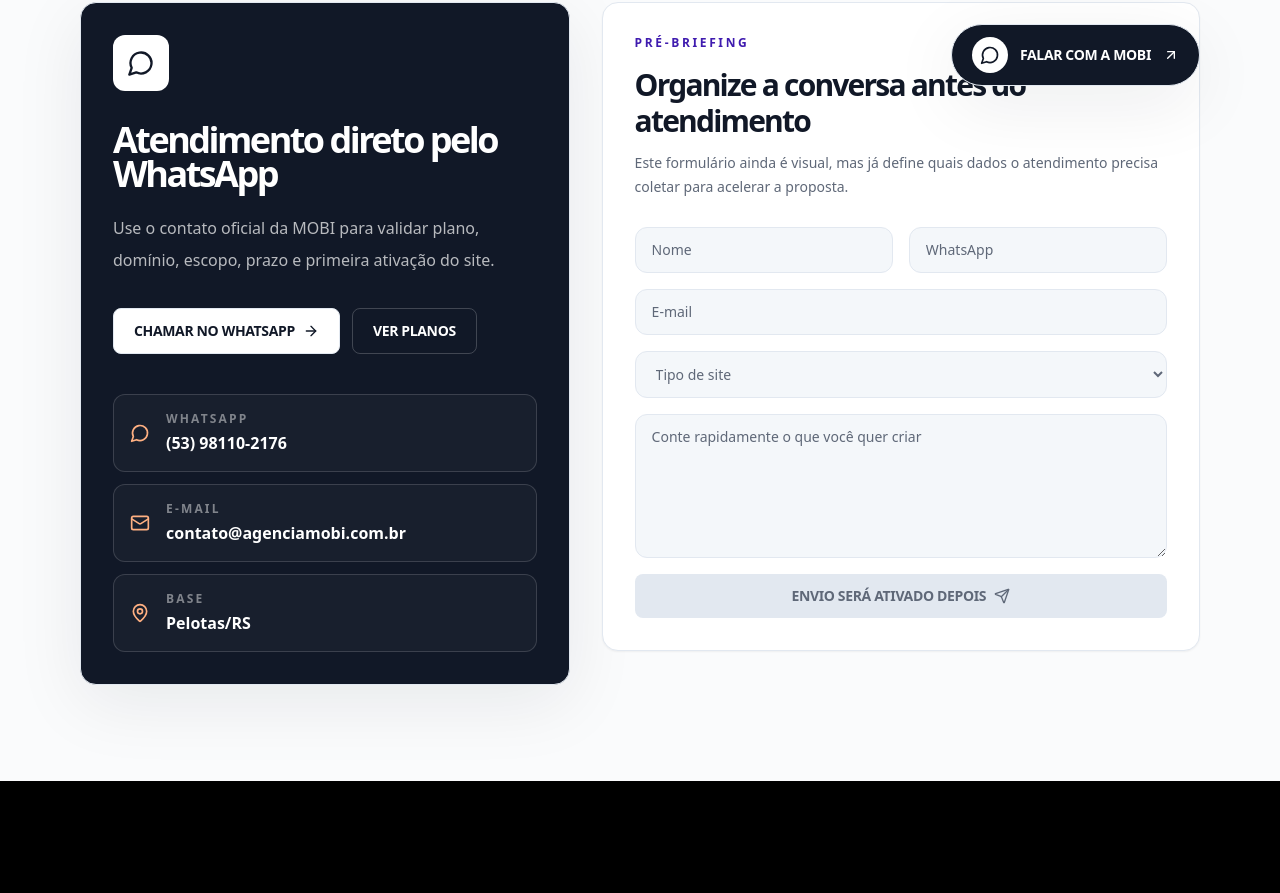
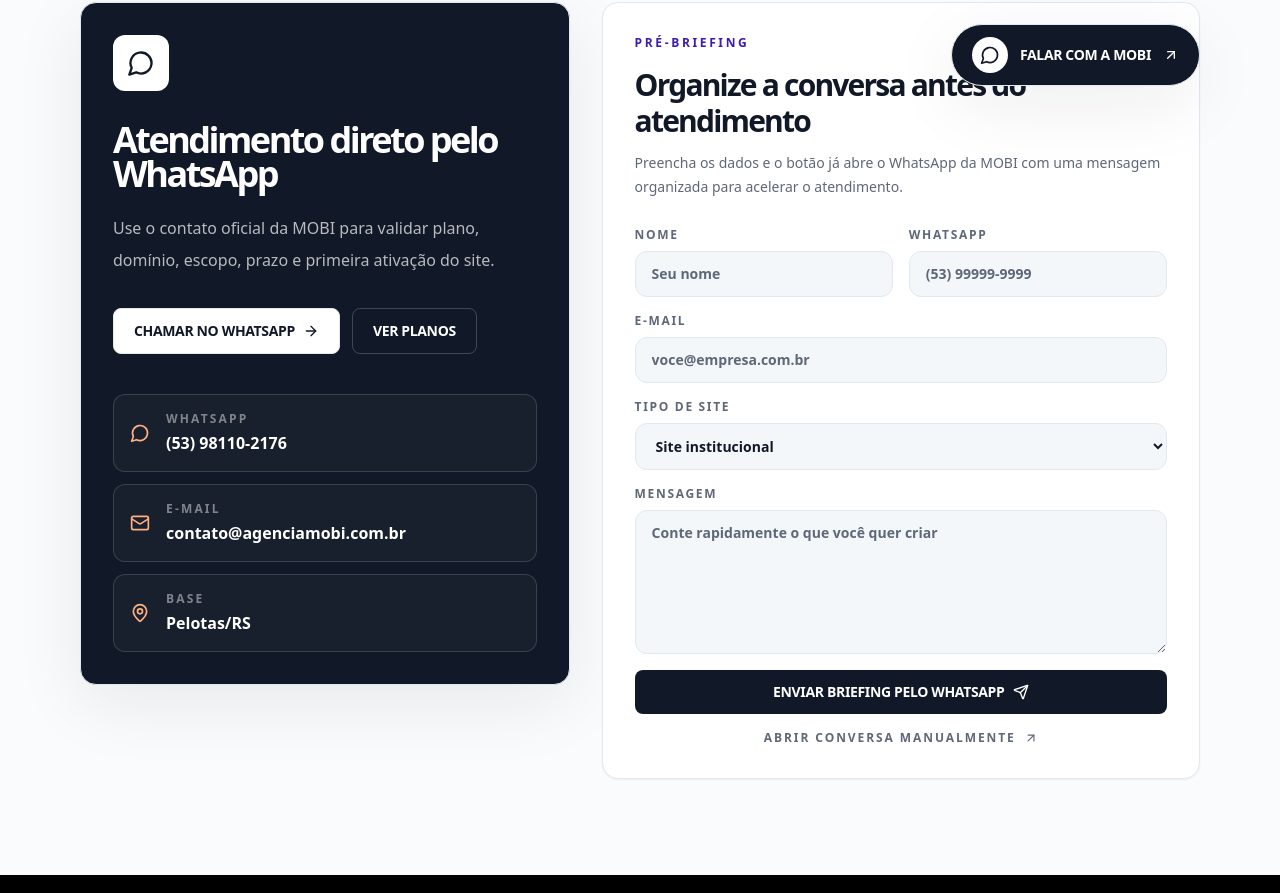
Before and after one commit to agenciamobi/mobidigital, a Next.js app: page /contato in a window 1280 px wide. Shown: the part 690-1583 px from the top of the page. Built offline with nearby package versions, Linux system fonts and the light colour scheme.

Commit message:
Use functional WhatsApp briefing form on contact page

```diff
--- a/app/contato/page.tsx
+++ b/app/contato/page.tsx
@@ -1,5 +1,6 @@
-import { ArrowRight, Mail, MapPin, MessageCircle, Send } from "lucide-react";
+import { ArrowRight, Mail, MapPin, MessageCircle } from "lucide-react";
 import { MobiButton } from "@/components/button";
+import { MobiContactForm } from "@/components/mobi-contact-form";
 import { PageHero, PageShell } from "@/components/ui";
 import { whatsAppLink } from "@/lib/site-data";
 
@@ -73,26 +74,9 @@
             <p className="text-xs font-black uppercase tracking-[0.22em] text-brand-700">Pré-briefing</p>
             <h2 className="mt-4 text-3xl font-black tracking-[-0.06em] text-ink">Organize a conversa antes do atendimento</h2>
             <p className="mt-3 text-sm leading-6 text-muted">
-              Este formulário ainda é visual, mas já define quais dados o atendimento precisa coletar para acelerar a proposta.
+              Preencha os dados e o botão já abre o WhatsApp da MOBI com uma mensagem organizada para acelerar o atendimento.
             </p>
-            <div className="mt-7 grid gap-4">
-              <div className="grid gap-4 sm:grid-cols-2">
-                <input className="focus-ring rounded-md border border-line bg-surface-muted px-4 py-3 text-sm text-ink placeholder:text-muted" placeholder="Nome" aria-label="Nome" />
-                <input className="focus-ring rounded-md border border-line bg-surface-muted px-4 py-3 text-sm text-ink placeholder:text-muted" placeholder="WhatsApp" aria-label="WhatsApp" />
-              </div>
-              <input className="focus-ring rounded-md border border-line bg-surface-muted px-4 py-3 text-sm text-ink placeholder:text-muted" placeholder="E-mail" aria-label="E-mail" />
-              <select className="focus-ring rounded-md border border-line bg-surface-muted px-4 py-3 text-sm text-muted" aria-label="Tipo de site">
-                <option>Tipo de site</option>
-                <option>Site institucional</option>
-                <option>Catálogo com WhatsApp</option>
-                <option>Landing page</option>
-                <option>White label / parceiro</option>
-              </select>
-              <textarea className="focus-ring min-h-36 rounded-md border border-line bg-surface-muted px-4 py-3 text-sm text-ink placeholder:text-muted" placeholder="Conte rapidamente o que você quer criar" aria-label="Mensagem" />
-              <button type="button" className="focus-ring inline-flex items-center justify-center gap-2 rounded-sm bg-line px-6 py-3 text-sm font-black uppercase tracking-tight text-muted" disabled>
-                Envio será ativado depois <Send className="h-4 w-4" aria-hidden="true" />
-              </button>
-            </div>
+            <MobiContactForm />
           </article>
         </div>
       </section>
```
